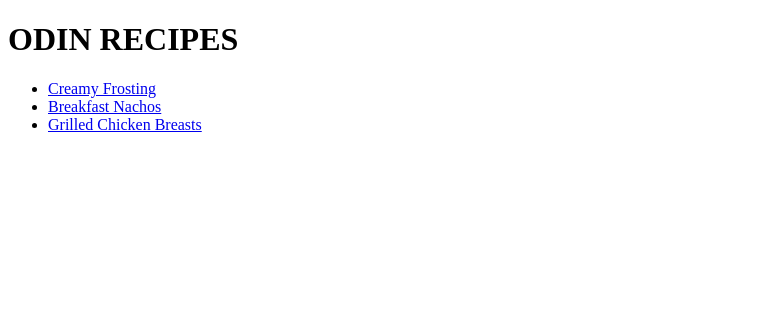
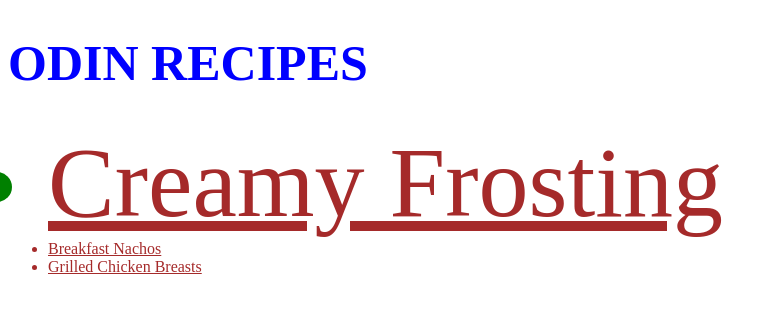
Before and after one commit to Json-Jason1/Primer-Proyecto, a plain HTML site: page index.html in a window 1280 px wide. Shown: the whole page, without its empty margins (0-784 px from the left). Drawn offline with Linux system fonts and the light colour scheme.

Commit message:
cambios en html y css

```diff
--- /dev/null
+++ b/index.css
@@ -0,0 +1,14 @@
+h1 {
+    font-size:50px;
+    color: blue;
+}
+
+*{
+    color: brown;
+}
+
+.magdalena{
+
+    color: green;
+    font-size: 100px;
+}
--- a/index.html
+++ b/index.html
@@ -4,12 +4,13 @@
     <meta charset="UTF-8">
     <meta name="viewport" content="width=device-width, initial-scale=1.0">
     <title>Cooking with Jason</title>
+    <link rel="stylesheet" href="index.css">
 
 </head>
 <body>
     <h1>ODIN RECIPES</h1>
     <ul>
-        <li><a href="recetas/creamy_frosting.html">Creamy Frosting</a></li>
+        <li class="magdalena"><a href="recetas/creamy_frosting.html">Creamy Frosting</a></li>
         <li><a href="recetas/breakfast_nachos.html">Breakfast Nachos</a></li>
         <li><a href="recetas/grilled_chicken_breasts.html">Grilled Chicken Breasts</a></li>
     </ul>
```
